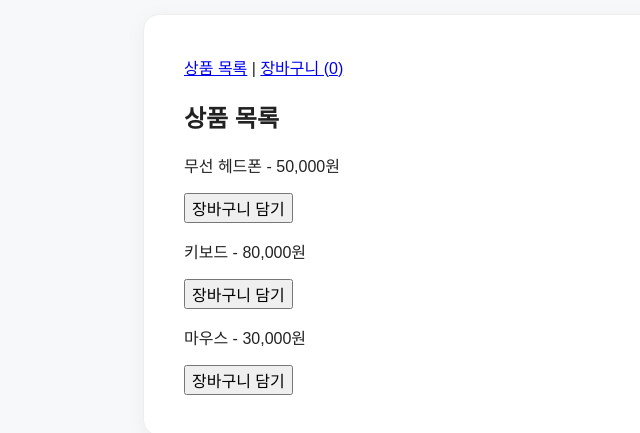
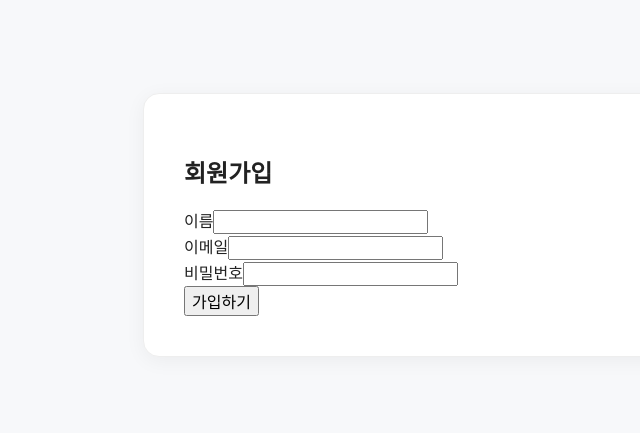
Before and after one commit to dang-96/react-next-practice, a Next.js app: page / in a window 1280 px wide. Shown: the part 175-608 px from the top of the page, without its empty margins (197-837 px from the left). Built offline with nearby package versions, Linux system fonts and the light colour scheme.

Commit message:
react-hook-form

```diff
--- a/package.json
+++ b/package.json
@@ -14,6 +14,7 @@
     "next": "15.5.28",
     "react": "19.1.0",
     "react-dom": "19.1.0",
+    "react-hook-form": "^7.90.0",
     "sass": "^1.105.2",
     "zustand": "^5.0.15"
   },
--- a/src/app/page.tsx
+++ b/src/app/page.tsx
@@ -13,6 +13,7 @@ import PostListQuery from "@/components/PostListQuery";
 import ProductList from "@/components/ProductList";
 import ProductListCart from "@/components/ProductListCart";
 import Search from "@/components/Search";
+import SignupForm from "@/components/SignUpform";
 import Link from "next/link";
 import { useState } from "react";
 
@@ -48,8 +49,9 @@ export default function Home() {
         {/* <PostListQuery /> */}
         {/* <LikeCount />
         <LikeButton /> */}
-        <CartHeader />
-        <ProductListCart />
+        {/* <CartHeader />
+				<ProductListCart /> */}
+        <SignupForm />
       </section>
     </main>
   );
--- /dev/null
+++ b/src/components/SignupForm.tsx
@@ -0,0 +1,76 @@
+"use client";
+import { useForm } from "react-hook-form";
+
+type SignupFormData = {
+  name: string;
+  email: string;
+  password: string;
+};
+
+export default function SignupForm() {
+  const {
+    register,
+    handleSubmit,
+    formState: { errors },
+  } = useForm<SignupFormData>();
+
+  const onSubmit = (data: SignupFormData) => {
+    console.log("회원가입 정보", data);
+  };
+
+  return (
+    <form onSubmit={handleSubmit(onSubmit)}>
+      <h1>회원가입</h1>
+
+      <div>
+        <label htmlFor="name">이름</label>
+        <input
+          id="name"
+          type="text"
+          {...register("name", {
+            required: "이름을 입력해 주세요.",
+          })}
+        />
+
+        {errors.name && <p style={{ color: "red" }}>{errors.name.message}</p>}
+      </div>
+
+      <div>
+        <label htmlFor="email">이메일</label>
+        <input
+          id="email"
+          type="email"
+          {...register("email", {
+            pattern: {
+              value: /^[^\s@]+@[^\s@]+\.[^\s@]+$/,
+              message: "올바른 이메일 형식으로 입력해 주세요.",
+            },
+          })}
+        />
+
+        {errors.email && <p style={{ color: "red" }}>{errors.email.message}</p>}
+      </div>
+
+      <div>
+        <label htmlFor="password">비밀번호</label>
+        <input
+          id="password"
+          type="password"
+          {...register("password", {
+            required: "비밀번호를 입력해 주세요.",
+            minLength: {
+              value: 8,
+              message: "비밀번호는 8자 이상 입력해 주세요.",
+            },
+          })}
+        />
+
+        {errors.password && (
+          <p style={{ color: "red" }}>{errors.password.message}</p>
+        )}
+      </div>
+
+      <button type="submit">가입하기</button>
+    </form>
+  );
+}
```
Also changed, not shown: src/components/AdvancedSignupForm.tsx (added, +12 -0 lines), 1 other file (tests, documents, lock files or other folders).
